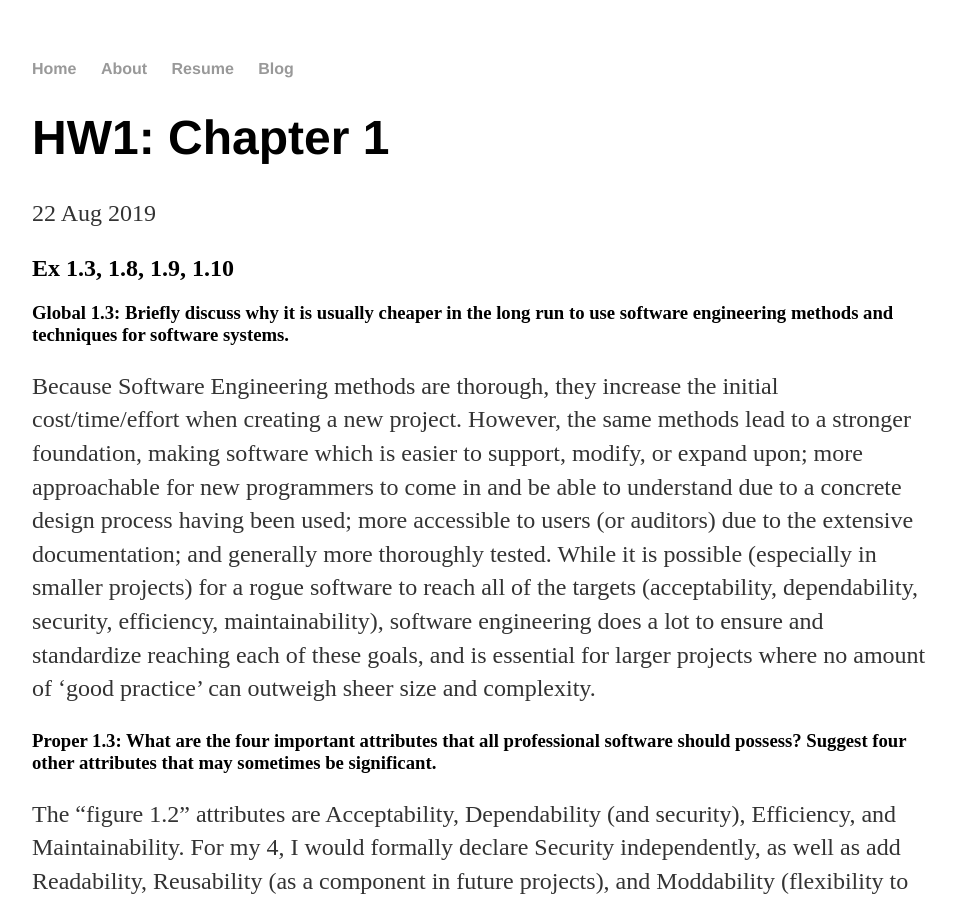
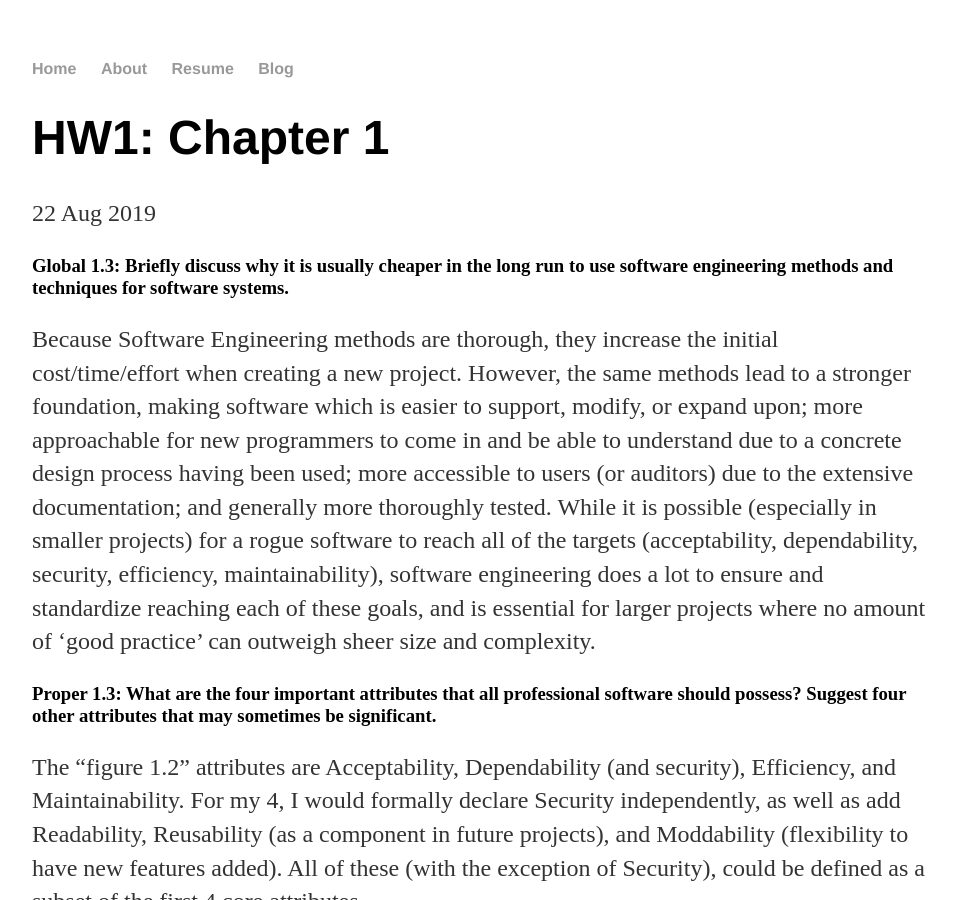
Before and after one commit to Quintuplin/quintuplin.github.io, a Jekyll site: the page built from _posts/2019-08-22-Chapter-1.md, in a window 1280 px wide and 900 px high. Shown: the whole window, without its empty margins (160-1116 px from the left). Built offline with Jekyll 4.4.1, drawn with Linux system fonts in a browser that asks for light colours; comment, search, counter and statistics services are not loaded.

Commit message:
Update 2019-08-22-Chapter-1.md

```diff
--- a/_posts/2019-08-22-Chapter-1.md
+++ b/_posts/2019-08-22-Chapter-1.md
@@ -3,8 +3,6 @@ layout: post
 title: "HW1: Chapter 1"
 date: 2019-08-22
 ---
-
-## Ex 1.3, 1.8, 1.9, 1.10
 
 ### Global 1.3: Briefly discuss why it is usually cheaper in the long run to use software engineering methods and techniques for software systems.
 
```
